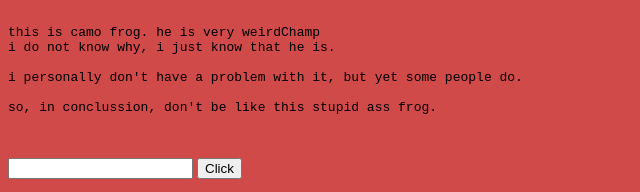
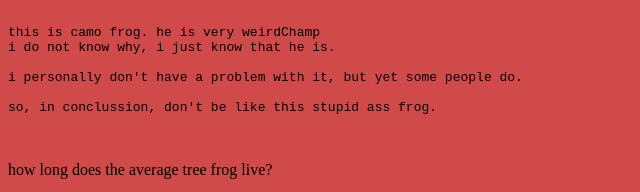
Before and after one commit to dacodingman/making-websites, a website: page public/index.html in a window 1280 px wide. Shown: the part 870-1062 px from the top of the page, without its empty margins (0-640 px from the left). Drawn offline with Linux system fonts and the light colour scheme.

Commit message:
Update index.html

```diff
--- a/public/index.html
+++ b/public/index.html
@@ -66,11 +66,6 @@ so, in conclussion, don't be like this stupid ass frog.
 
         </pre>
 
-    <form name="myForm" action="" method="GET">
-        <input type="text" name="inputbox" value="">
-        <input type="button" name="button" value="Click" onclick="testResults(this.form)">
-    </form>
-
     <p id="theageofFrog"> </p>
 
 
```
